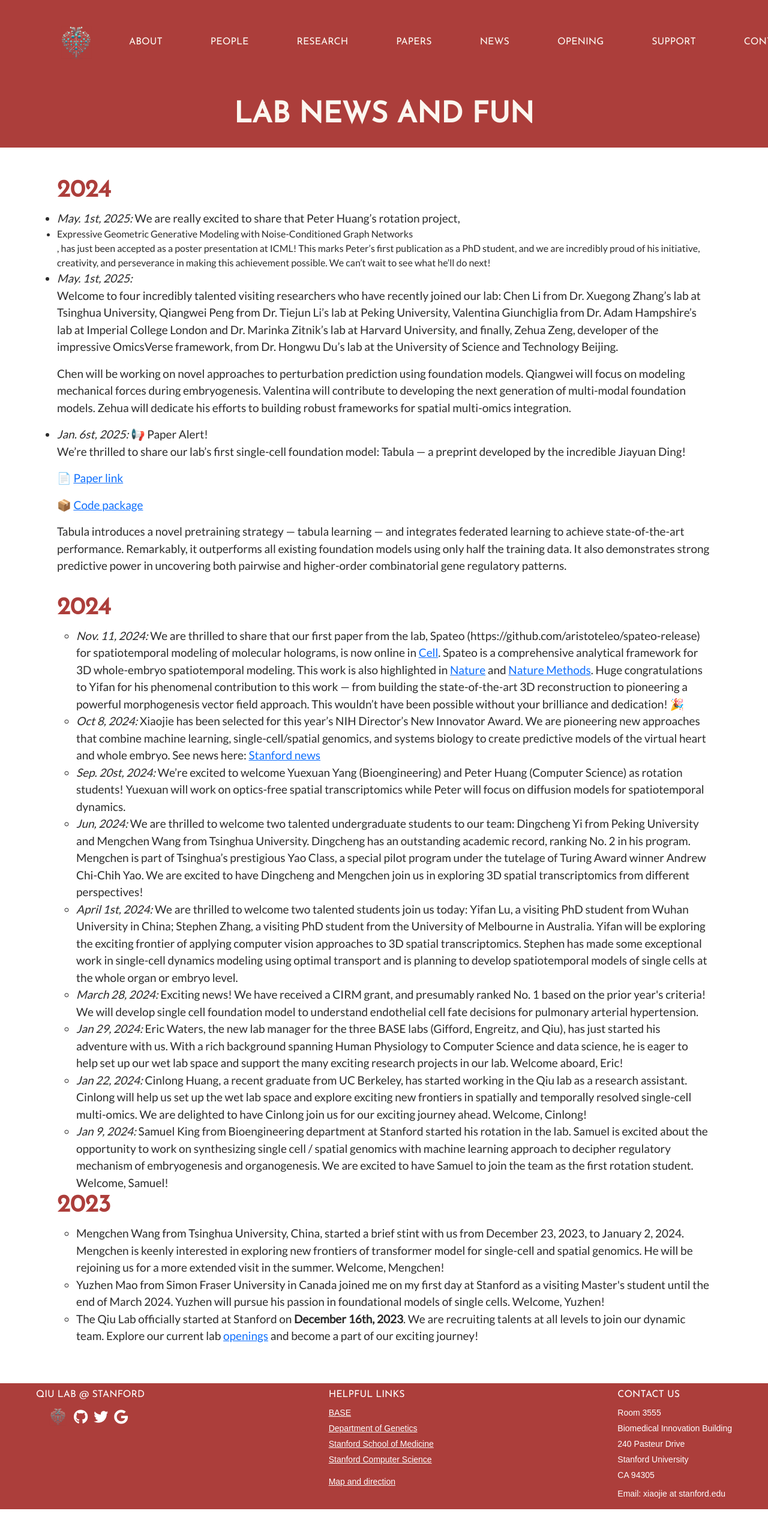
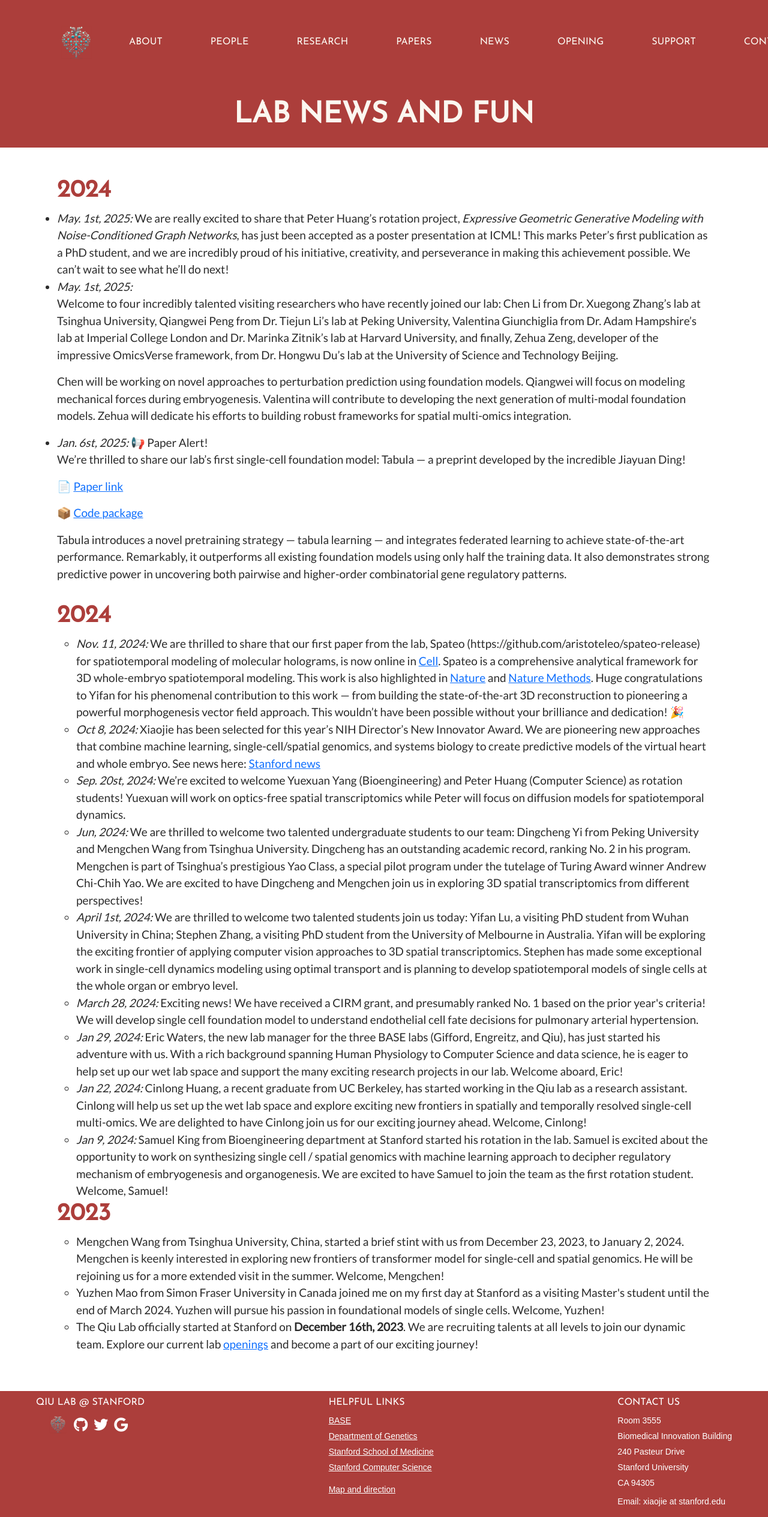
Before and after one commit to aristoteleo/qiu_lab_website, a Jekyll site: the page built from news.html, in a window 1280 px wide. Shown: the whole page at 60% size. Built offline with Jekyll 4.4.1, drawn with Linux system fonts in a browser that asks for light colours.

Commit message:
update news

```diff
--- a/news.html
+++ b/news.html
@@ -10,7 +10,7 @@ title: "Lab news and fun"
     <h1>2024</h1>
     <ul>
       <li style="font-size: 19px;">
-        <i>May. 1st, 2025:</i> We are really excited to share that Peter Huang’s rotation project, <li>Expressive Geometric Generative Modeling with Noise-Conditioned Graph Networks</li>, has just been accepted as a poster presentation at ICML! This marks Peter’s first publication as a PhD student, and we are incredibly proud of his initiative, creativity, and perseverance in making this achievement possible. We can’t wait to see what he’ll do next!
+        <i>May. 1st, 2025:</i> We are really excited to share that Peter Huang’s rotation project, <i>Expressive Geometric Generative Modeling with Noise-Conditioned Graph Networks</i>, has just been accepted as a poster presentation at ICML! This marks Peter’s first publication as a PhD student, and we are incredibly proud of his initiative, creativity, and perseverance in making this achievement possible. We can’t wait to see what he’ll do next!
       </li>
 
       <li style="font-size: 19px;">
```
